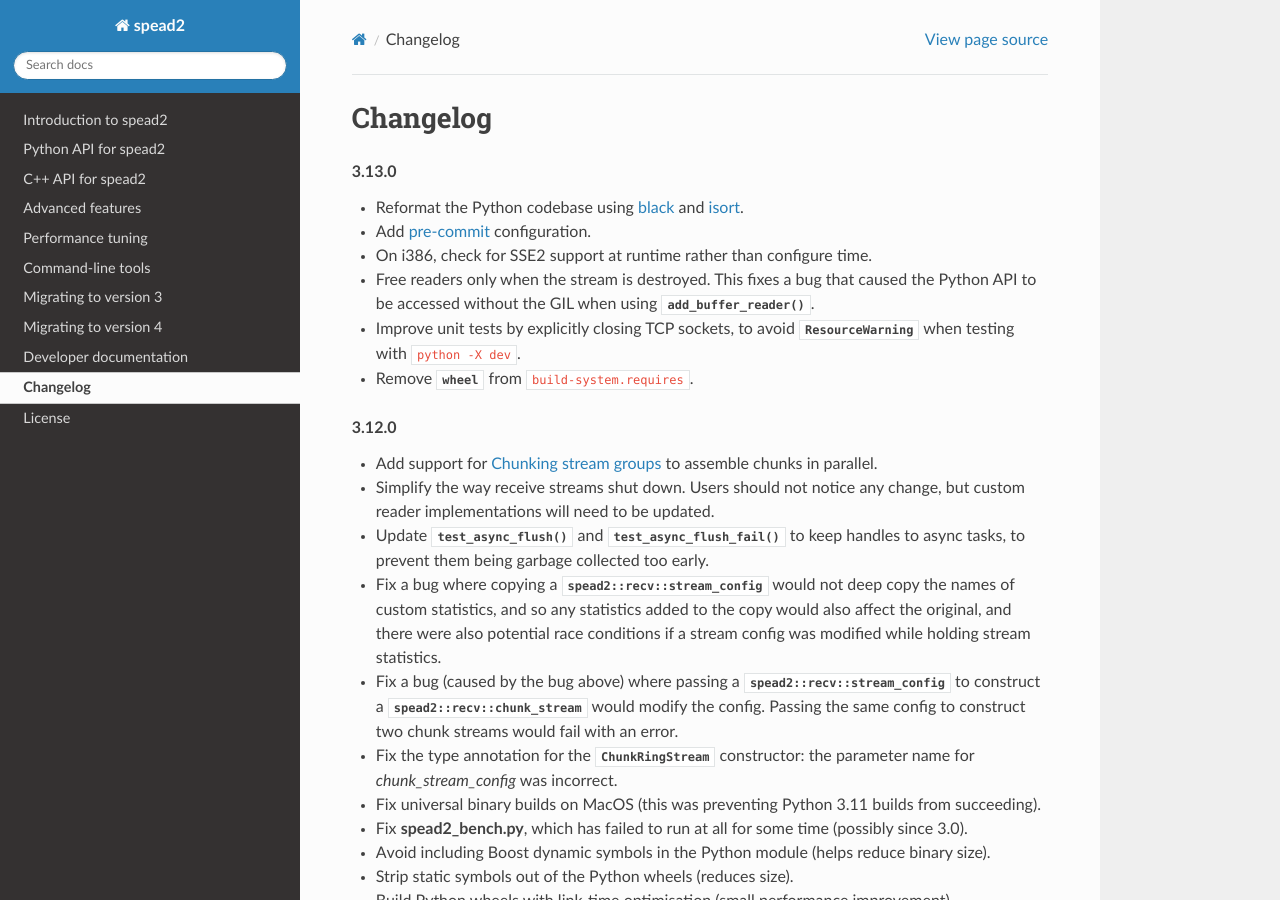
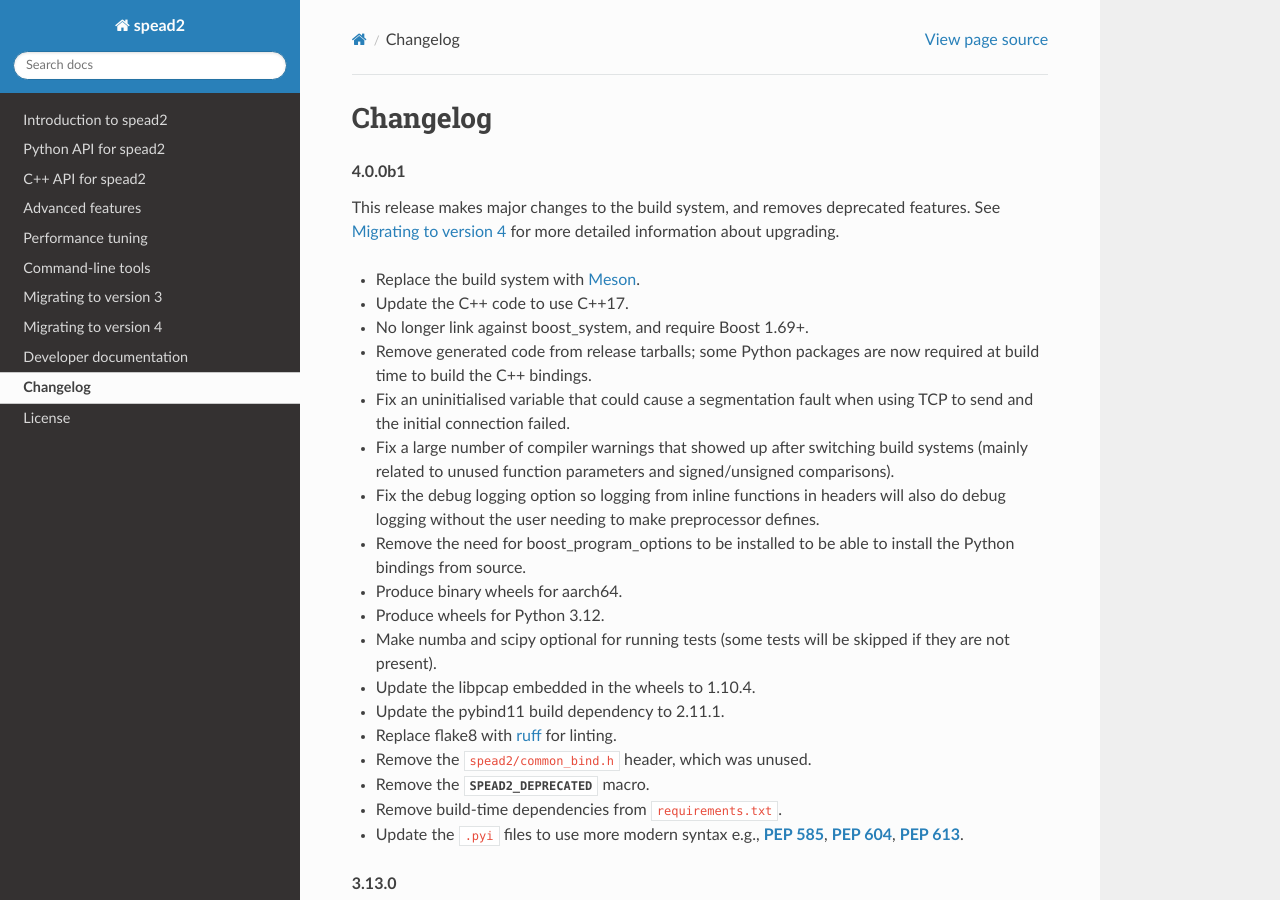
Before and after one commit to ska-sa/spead2, a Sphinx documentation site: the page built from doc/changelog.rst, in a window 1280 px wide and 900 px high. Built offline with Sphinx 7.4.7 and the Read the Docs theme 2.0.0, drawn with Linux system fonts in a browser that asks for light colours; the version number could not be read and is left out.

Commit message:
Write a draft changelog for 4.0.0b1

```diff
--- a/doc/changelog.rst
+++ b/doc/changelog.rst
@@ -1,5 +1,41 @@
 Changelog
 =========
+
+.. rubric:: 4.0.0b1
+
+This release makes major changes to the build system, and removes deprecated
+features. See :doc:`migrate-4` for more detailed information about upgrading.
+
+- Replace the build system with Meson_.
+- Update the C++ code to use C++17.
+- No longer link against boost_system, and require Boost 1.69+.
+- Remove generated code from release tarballs; some Python packages are now
+  required at build time to build the C++ bindings.
+- Fix an uninitialised variable that could cause a segmentation fault when
+  using TCP to send and the initial connection failed.
+- Fix a large number of compiler warnings that showed up after switching build
+  systems (mainly related to unused function parameters and signed/unsigned
+  comparisons).
+- Fix the debug logging option so logging from inline functions in headers
+  will also do debug logging without the user needing to make preprocessor
+  defines.
+- Remove the need for boost_program_options to be installed to be able to
+  install the Python bindings from source.
+- Produce binary wheels for aarch64.
+- Produce wheels for Python 3.12.
+- Make numba and scipy optional for running tests (some tests will be skipped
+  if they are not present).
+- Update the libpcap embedded in the wheels to 1.10.4.
+- Update the pybind11 build dependency to 2.11.1.
+- Replace flake8 with ruff_ for linting.
+- Remove the :file:`spead2/common_bind.h` header, which was unused.
+- Remove the :c:macro:`!SPEAD2_DEPRECATED` macro.
+- Remove build-time dependencies from :file:`requirements.txt`.
+- Update the :file:`.pyi` files to use more modern syntax e.g., :pep:`585`,
+  :pep:`604`, :pep:`613`.
+
+.. _Meson: https://mesonbuild.com
+.. _ruff: https://beta.ruff.rs/docs/
 
 .. rubric:: 3.13.0
 
```
